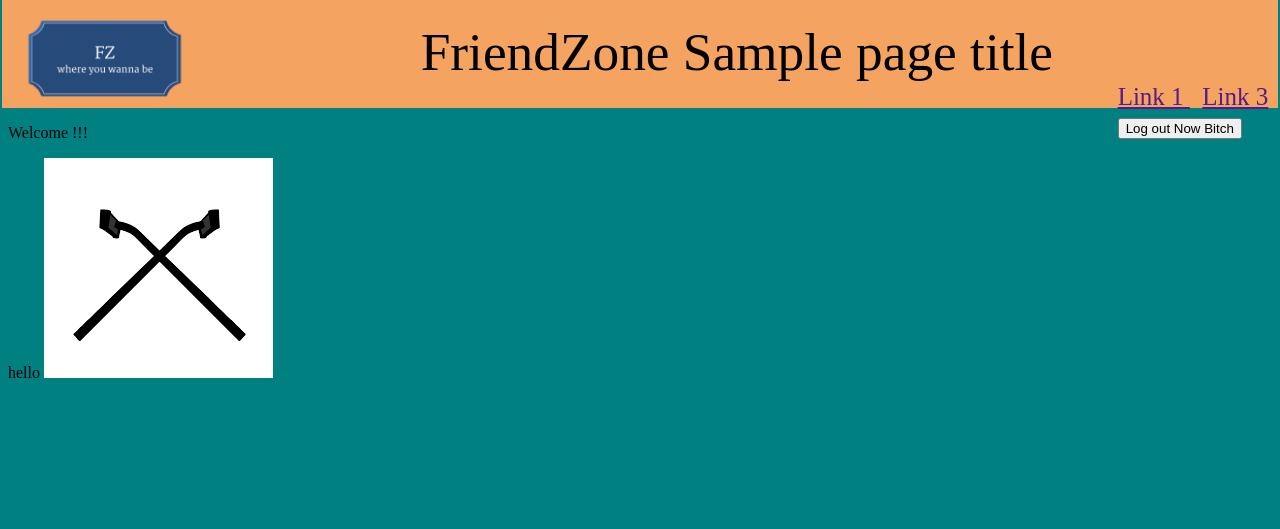
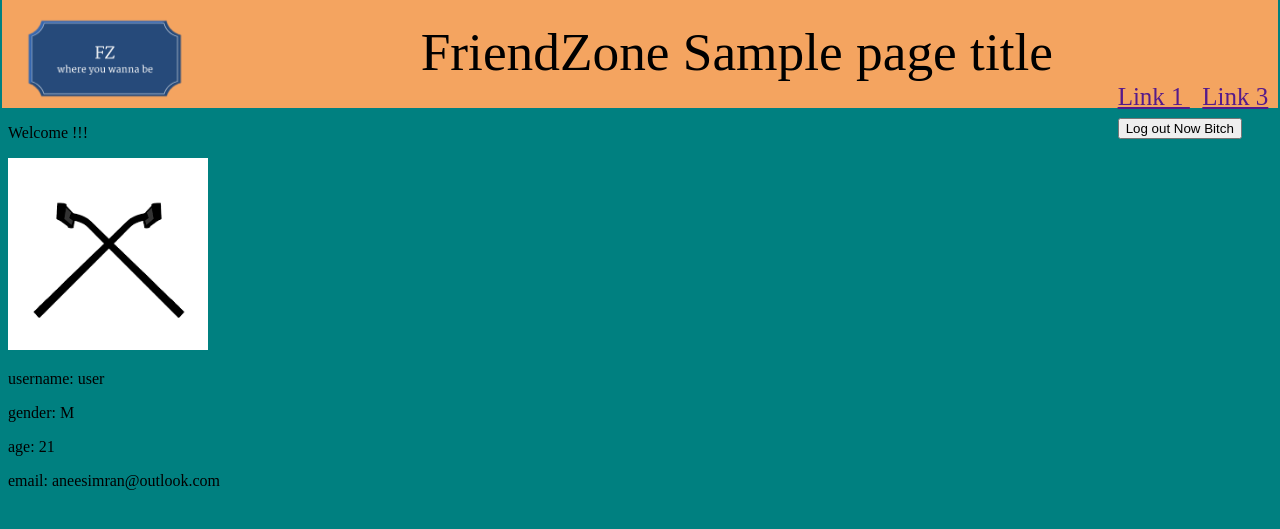
Before and after one commit to aneesimran/FriendZone, a Django app: template FriendZone/FriendZoneApp/templates/FriendZoneApp/profile.html in a window 1280 px wide. Shown: the top 529 px of the page. Run offline with Django 3.2, Linux system fonts and the light colour scheme; a user stored in the database is signed in; data comes from the database, SQL or seed files in the repository; both versions use the stored data as it was after the commit; the template is opened without the code that fills it: values that come from a table or form of the project are taken from there, most other values are stand-ins (such as "Sample title", 1, 10 or a date in 2020); some libraries are stand-ins or nearby versions.

Commit message:
profile page update

```diff
--- a/FriendZone/FriendZoneApp/templates/FriendZoneApp/profile.html
+++ b/FriendZone/FriendZoneApp/templates/FriendZoneApp/profile.html
@@ -1,9 +1,13 @@
 {% extends "FriendZoneApp/header.html" %}
 {% block content %}
 
-hello
 
-<img src="{{ profilePic.image.url }}">
+<img src="{{ profilePic.image.url }}" width = "200">
+
+<p>username: {{ user }}</p>
+<p>gender: {{ profilePic.gender }}</p>
+<p>age: {{ profilePic.age }}</p>
+<p>email: {{ profilePic.email }}</p>
 
 
 {% endblock %}
```
Also changed, not shown: FriendZone/db.sqlite3, FriendZone/media/media/profile_images/0AtqmsT.jpg (added), FriendZone/media/media/profile_images/3a26576d3f1196f7d58cd253952361d6.jpg (added), 1 other file.
